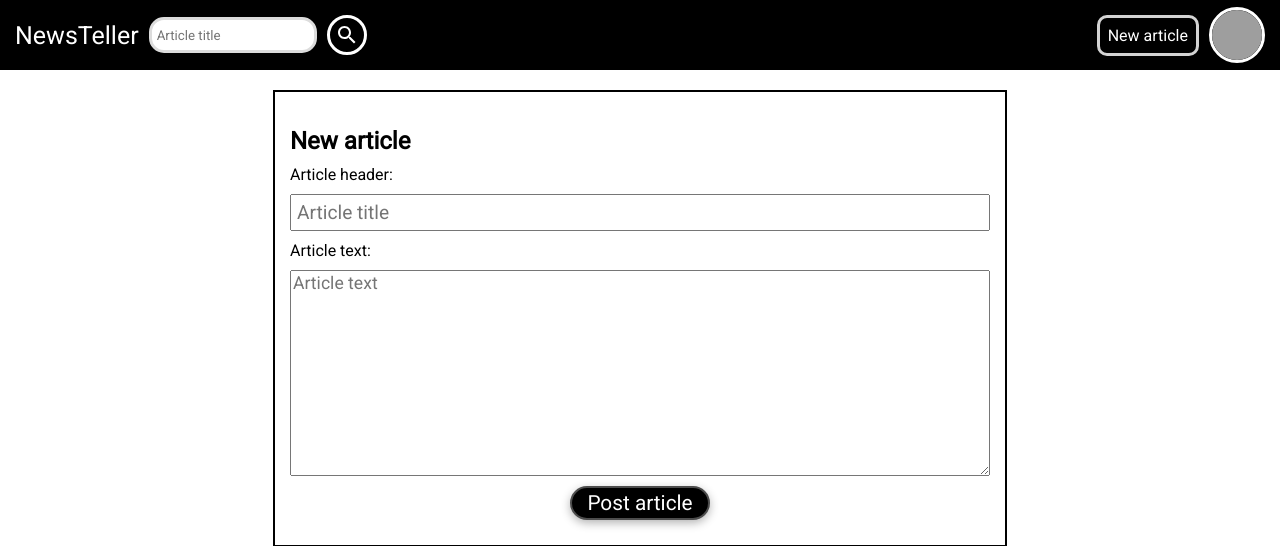
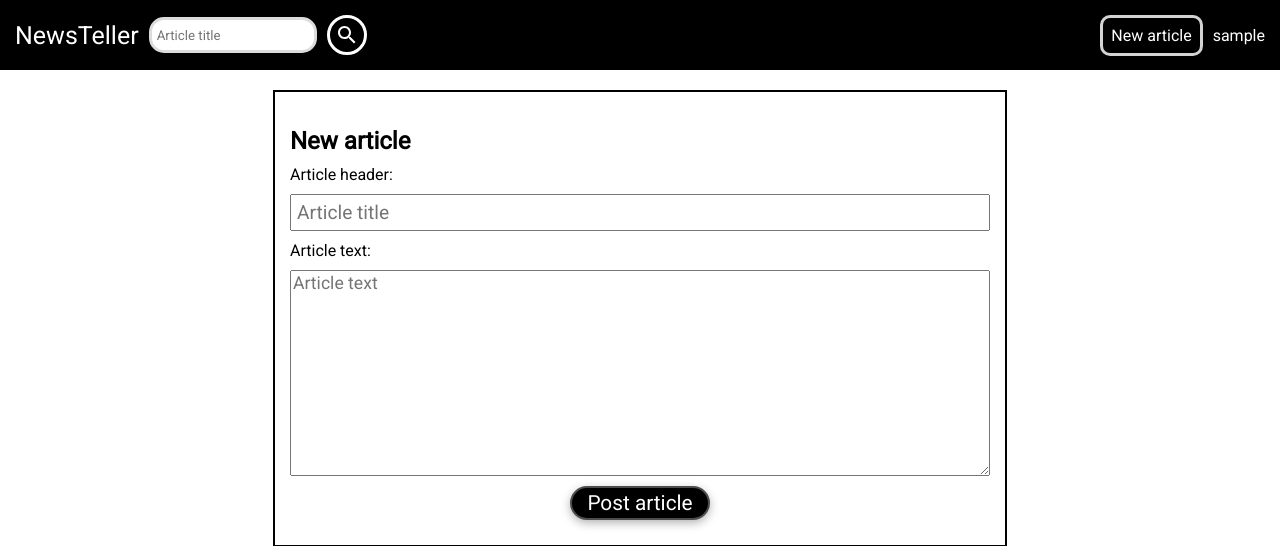
Before and after one commit to punk1503/NewsTeller, a Django app: page /new/ in a window 1280 px wide. Shown: the top 546 px of the page. Run offline with Django 3.2, Linux system fonts and the light colour scheme; the visitor is signed in with stand-in values (Sample User, id 1); grey boxes are pictures that could not be loaded.

Commit message:
Added avatar displaying in the navbar #10
Deleted useless lines in the models.py.

```diff
--- a/news/models.py
+++ b/news/models.py
@@ -4,7 +4,6 @@ from django.db.models.deletion import CASCADE
 from django.contrib.auth.models import AbstractUser, User
 from django.conf import settings
 import os
-from django.core.exceptions import ObjectDoesNotExist
 
 
 class CustomUser(AbstractUser):
@@ -15,9 +14,6 @@ class CustomUser(AbstractUser):
 	def set_avatar_path(instance, filename):
 		upload_to = 'profiles'
 		return os.path.join(upload_to, (f'{instance.username}_{filename}'))
-
-	# def save(self, *args, **kwargs):
-	# 	super(CustomUser, self).save(*args, **kwargs)
 
 	avatar = models.ImageField(blank=True, null=True, upload_to=set_avatar_path)
 	is_author = models.BooleanField(default=False)
--- a/news/templates/news/base/navbar.html
+++ b/news/templates/news/base/navbar.html
@@ -22,7 +22,11 @@
 	<div class="navbar__right">
 		<a href="{% url 'article_creation' %}" role="button" class="navbar__btn">New article</a>
 		{% if request.user.is_authenticated %}
-		<img class="navbar__avatar" src="https://placekitten.com/400/400" alt="{{ request.user.username }}">
+			{% if request.user.avatar %}
+			<img class="navbar__avatar" src="{{ request.user.avatar.url }}">
+			{% else %}
+			<span style="color: white;">{{ request.user.username }}</span>
+			{% endif %}
 		{% else %}
 		<a href="#">Sign in</a>
 		{% endif %}
--- a/newsteller/urls.py
+++ b/newsteller/urls.py
@@ -16,6 +16,8 @@ Including another URLconf
 from django.contrib import admin
 from django.contrib.auth import views as auth_views
 from django.urls import path
+from django.conf.urls.static import static
+from django.conf import settings
 from news import views
 
 urlpatterns = [
@@ -24,5 +26,5 @@ urlpatterns = [
     path('', views.index, name='index'),
 	path('new/', views.article_creation, name='article_creation'),
 	path('article/<int:article_id>', views.article_overview, name='article_overview'),
-	path('registration/', views.registration, name='registration')
-]
+	path('registration/', views.registration, name='registration'),
+] + static(settings.MEDIA_URL, document_root=settings.MEDIA_ROOT)
```
